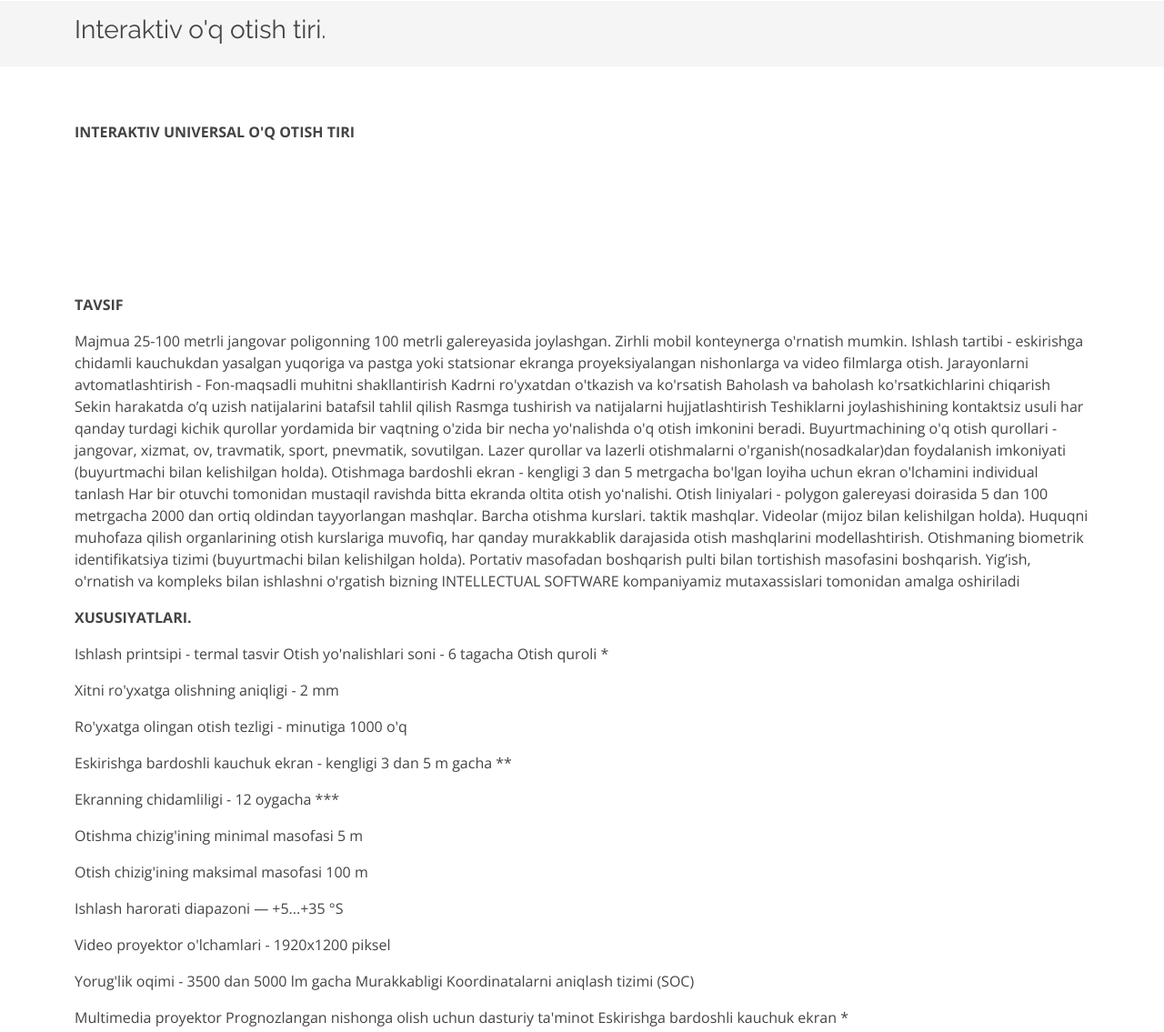
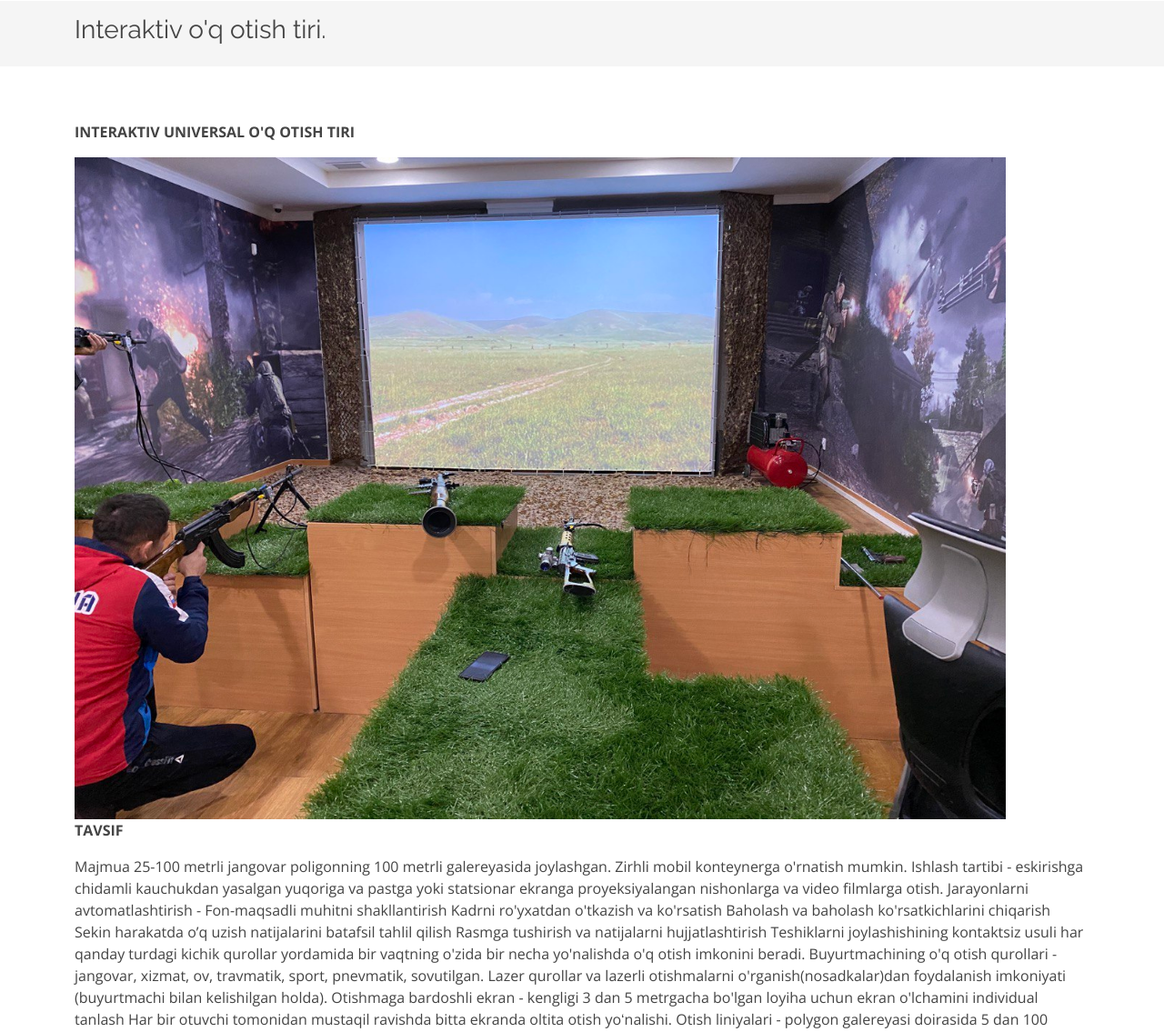
Before and after one commit to khusinboev/shooter-uz, a Django app: page /int_tir in a window 1280 px wide. Shown: the part 73-1208 px from the top of the page at 91% size. Run offline with Django 5.2, Linux system fonts and the light colour scheme; some libraries are stand-ins or nearby versions; grey boxes are pictures that could not be loaded.

Commit message:
do'g'ridi

```diff
--- a/web/templates/int_tir.html
+++ b/web/templates/int_tir.html
@@ -19,9 +19,10 @@
     <section class="inner-page">
       <div class="container">
         <p><strong> INTERAKTIV UNIVERSAL O'Q OTISH TIRI</strong></p>
-        <video autoplay muted loop class="int-tir-vid">
-          <source src="media/videos/kirish.mp4" type="video/mp4">
-        </video>
+<!--        <video autoplay muted loop class="int-tir-vid">-->
+<!--          <source src="media/videos/kirish.mp4" type="video/mp4">-->
+<!--        </video>-->
+        <img  src="media/images/products/int_tir.jpg"  height="728" width="1024">
     <p>
       <strong>TAVSIF </strong><p>
 Majmua 25-100 metrli jangovar poligonning 100 metrli galereyasida joylashgan. Zirhli mobil konteynerga o'rnatish mumkin.
```
Also changed, not shown: media/images/products/int_tir.jpg (added).
